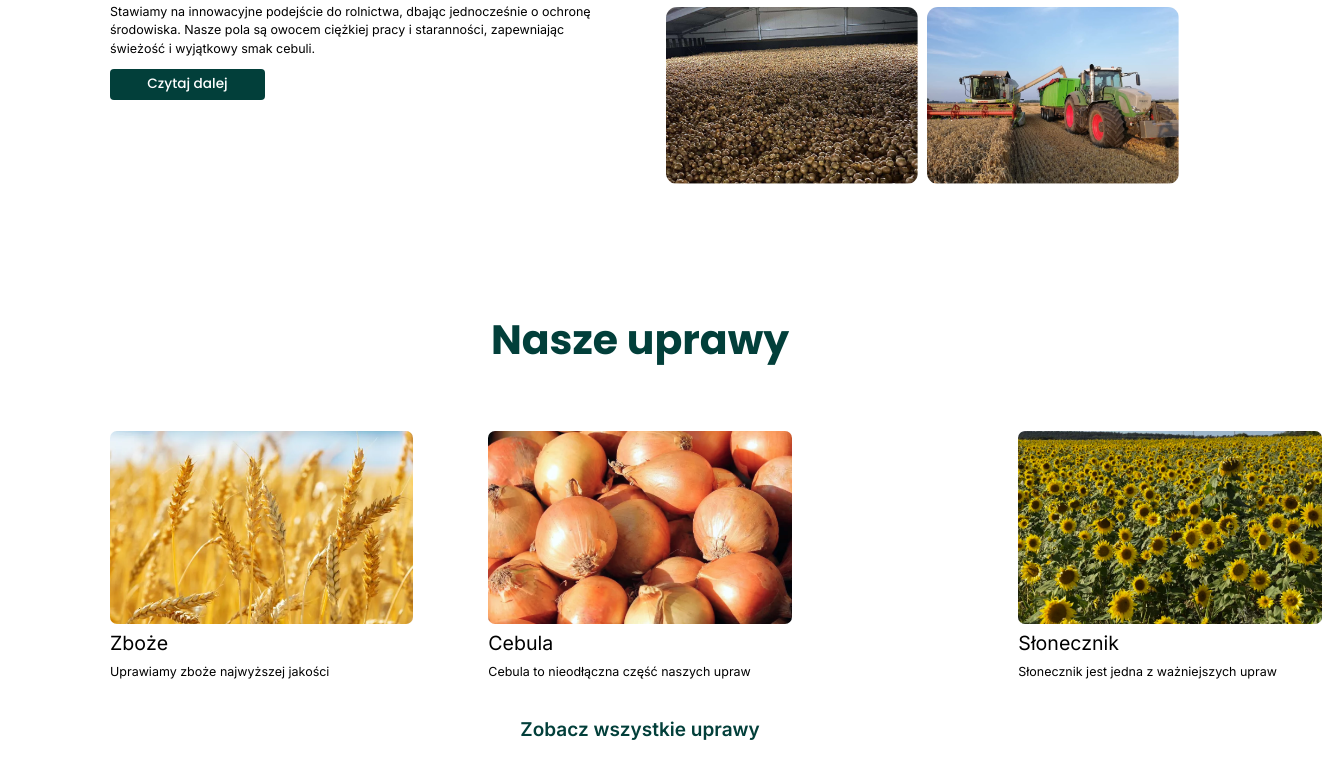
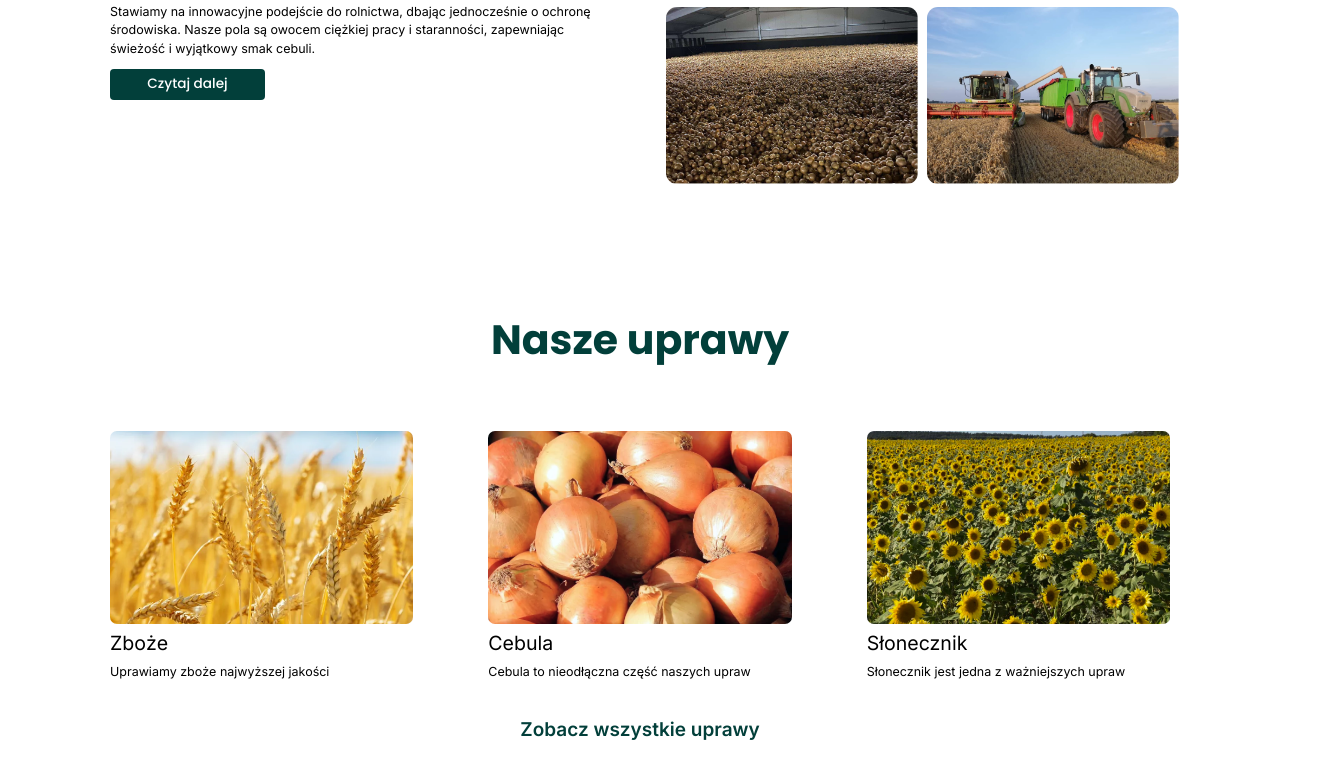
Before and after one commit to sercamembert/agromalz, a Next.js app: page / in a window 1280 px wide. Shown: the part 1021-1799 px from the top of the page, 1322 px wide, since content can reach past the window. Built offline with nearby package versions, Linux system fonts and the light colour scheme.

Commit message:
fix Crops positioning on width>768

```diff
--- a/src/components/Crops/Crops.tsx
+++ b/src/components/Crops/Crops.tsx
@@ -19,7 +19,7 @@ const Crops = () => {
           name="Cebula"
           text="Cebula to nieodłączna część naszych upraw"
         />
-        <div className=" relative left-1/2 ">
+        <div className=" relative left-1/2 md:left-0">
           <CropsBlock
             image="/images/crops/slonecznik.png"
             name="Słonecznik"
```
